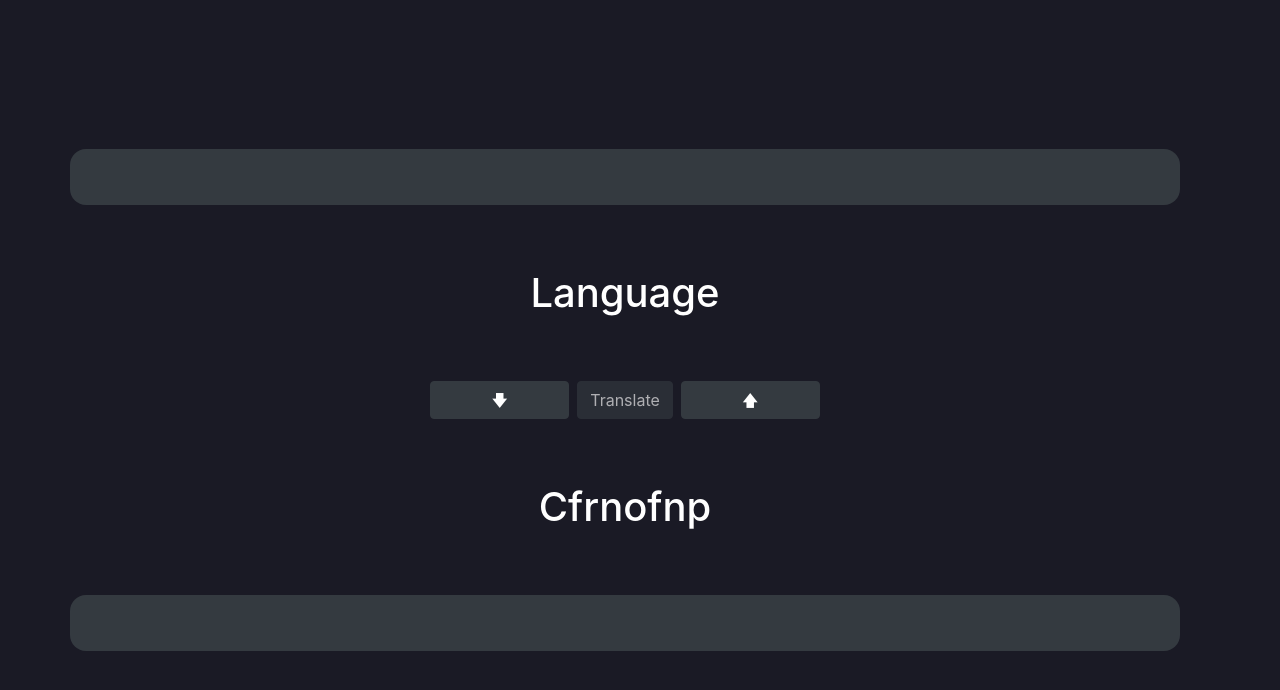
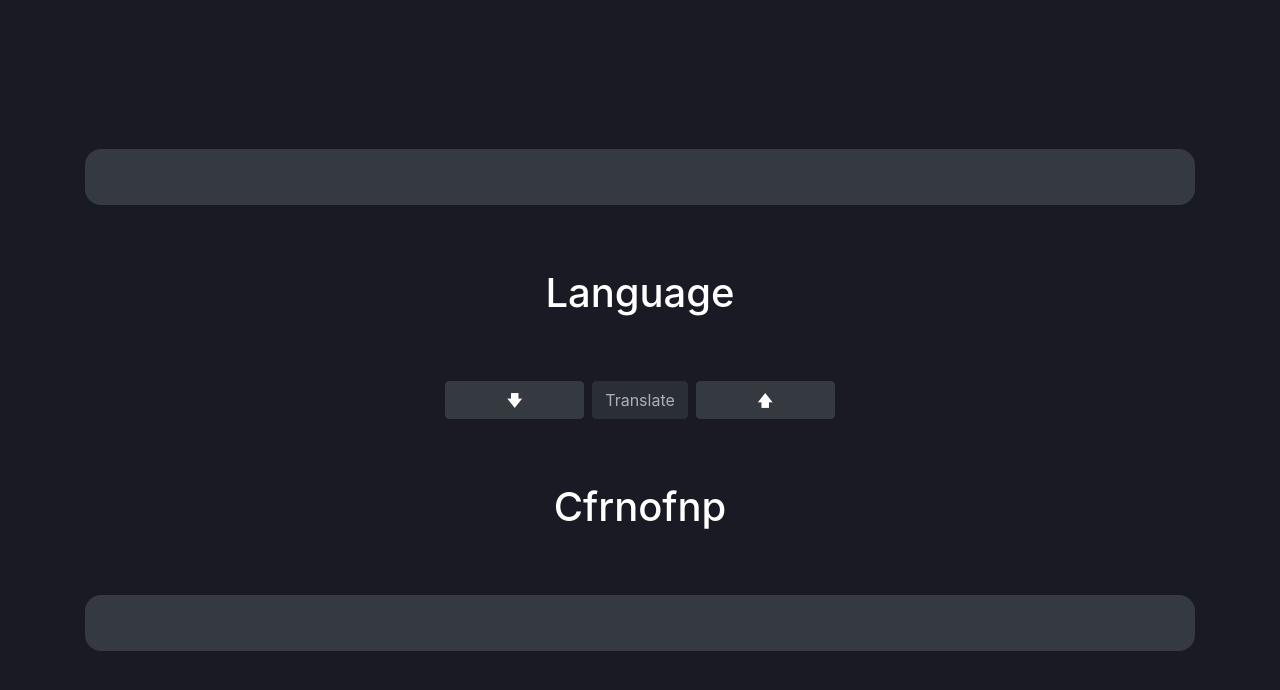
Before and after one commit to Sungis18/Translator, a plain HTML site: page index.html in a window 1280 px wide. Drawn offline with nearby package versions, Linux system fonts and the light colour scheme.

Commit message:
Fix textarea horizontal alignment

```diff
--- a/index.html
+++ b/index.html
@@ -20,7 +20,7 @@
 </head>
 
 <body>
-    <section class="container w-100">
+    <section class="container d-flex justify-content-center align-items-center w-100">
         <div class="main-content row w-100">
             <div class="d-flex flex-column justify-content-center align-items-center w-100">
                 <textarea class="bg-dark mt-5 mb-5 w-100" id="input"></textarea>
--- a/style.css
+++ b/style.css
@@ -10,7 +10,6 @@
 }
 
 textarea {
-    background-color: midnightblue;
     color: white;
     padding: 1rem;
     border: none;
```
